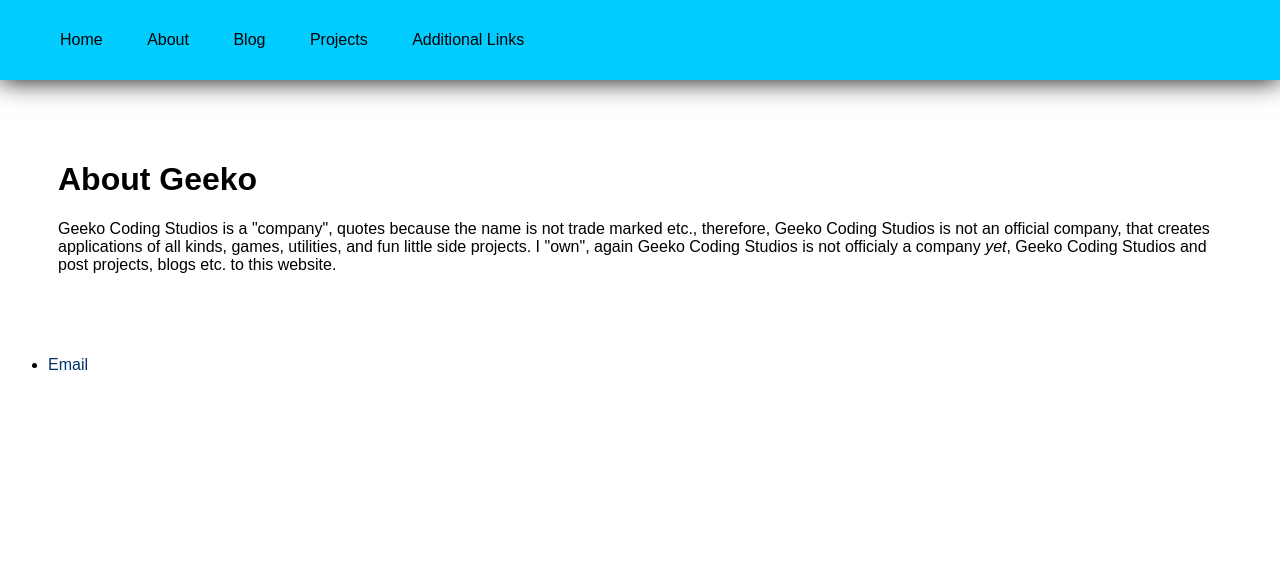
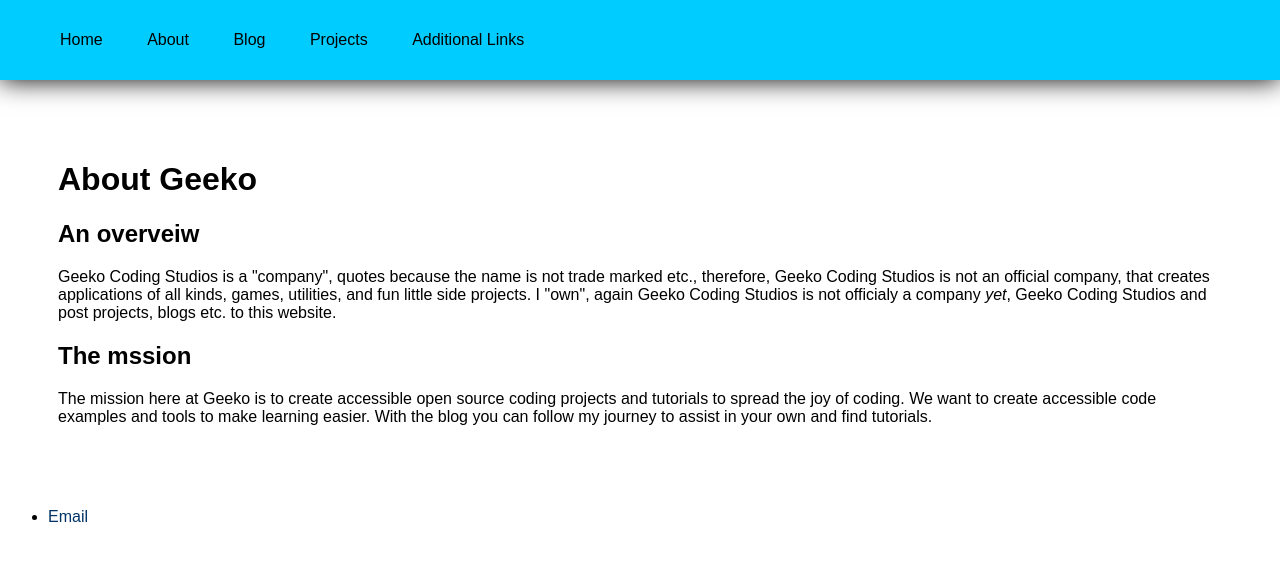
Before and after one commit to Geeko/geeko.github.io, a Jekyll site: the page built from about/index.html, in a window 1280 px wide. Shown: the top 561 px of the page. Built offline with Jekyll 4.4.1, drawn with Linux system fonts in a browser that asks for light colours.

Commit message:
Update index.html

```diff
--- a/about/index.html
+++ b/about/index.html
@@ -3,6 +3,12 @@ layout: default
 title: About Geeko
 ---
 <h1>About Geeko</h1>
-<p> Geeko Coding Studios is a "company", quotes because the name is not trade marked etc., therefore, Geeko Coding Studios
+<h2>An overveiw</h2>
+<p>		Geeko Coding Studios is a "company", quotes because the name is not trade marked etc., therefore, Geeko Coding Studios
  is not an official company, that creates applications of all kinds, games, utilities, and fun little side projects. I "own",
  again Geeko Coding Studios is not officialy a company <i>yet</i>, Geeko Coding Studios and post projects, blogs etc. to this website.</p>
+
+<h2>The mssion</h2>
+<p>	The mission here at Geeko is to create accessible open source coding projects and tutorials to spread the joy of coding.
+We want to create accessible code examples and tools to make learning easier. With the blog you can follow my journey to assist
+in your own and find tutorials.</p>
```
